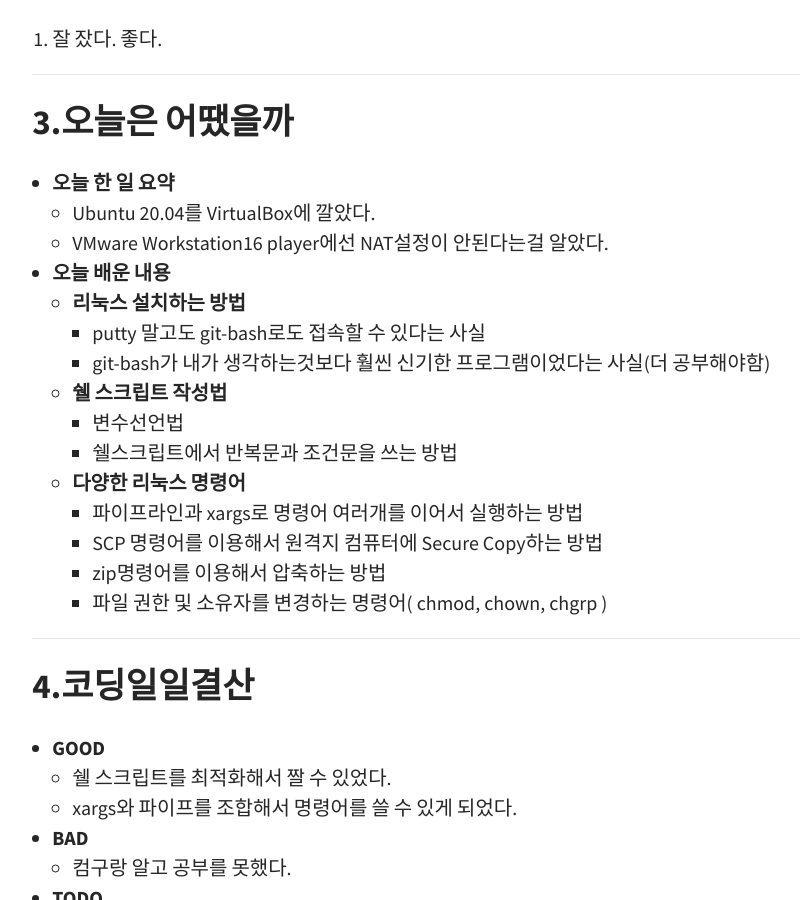
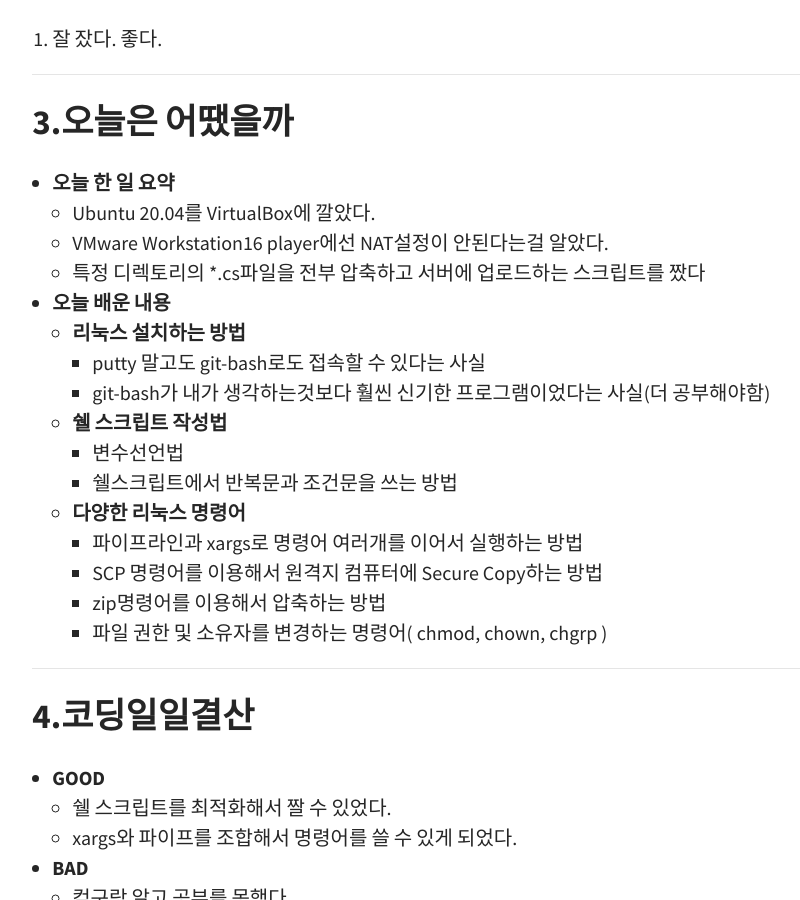
Before and after one commit to Malloc72P/Malloc72P.github.io, a Jekyll site: the page built from _posts/2021-01-07-TIL-2.md, in a window 1280 px wide and 900 px high, scrolled down 441 px. Shown: the whole window, without its empty margins (83-883 px from the left). Built offline with Jekyll 4.4.1, drawn with Linux system fonts in a browser that asks for light colours.

Commit message:
Update 2021-01-07-TIL-2.md

```diff
--- a/_posts/2021-01-07-TIL-2.md
+++ b/_posts/2021-01-07-TIL-2.md
@@ -15,6 +15,7 @@ tags: [ TIL, 쉘, 리눅스, 유닉스, 스크립트 ]
 * **오늘 한 일 요약**
   * Ubuntu 20.04를 VirtualBox에 깔았다.
   * VMware Workstation16 player에선 NAT설정이 안된다는걸 알았다.
+  * 특정 디렉토리의 *.cs파일을 전부 압축하고 서버에 업로드하는 스크립트를 짰다
 <br>
 * **오늘 배운 내용**
   * **리눅스 설치하는 방법**
```
